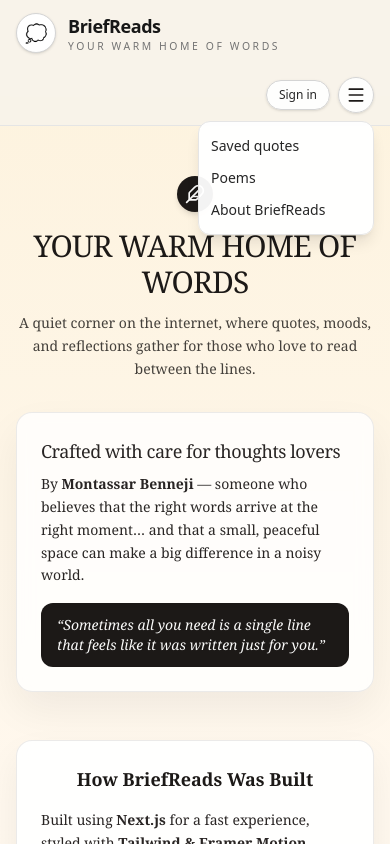
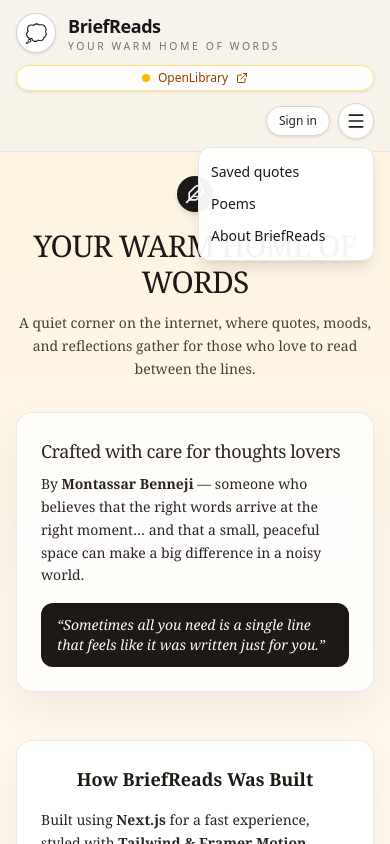
Before and after one commit to montasssar/briefreads, a Next.js app: page /about in a window 390 px wide. Both pictures are taken after a click on the button 356 px from the left and 95 px from the top of the page. Shown: the top 844 px of the page. Built offline with nearby package versions, Linux system fonts and the light colour scheme; no server answers.

Commit message:
finalized Navbar

```diff
--- a/src/components/layout/Navbar.tsx
+++ b/src/components/layout/Navbar.tsx
@@ -4,7 +4,7 @@ import { useRef, useState, useEffect } from "react";
 import Link from "next/link";
 import { usePathname, useRouter, useSearchParams } from "next/navigation";
 import { Menu, LogOut, ExternalLink, Search, X } from "lucide-react";
-import { useAuth } from "@/context/AuthContext"; // adjust path if needed
+import { useAuth } from "@/context/AuthContext";
 import { getAuth, signOut as firebaseSignOut } from "firebase/auth";
 
 export default function Navbar() {
@@ -14,9 +14,8 @@ export default function Navbar() {
   const searchParams = useSearchParams();
 
   const [menuOpen, setMenuOpen] = useState(false);
-  const [authorQuery, setAuthorQuery] = useState(
-    () => searchParams.get("author") ?? ""
-  );
+  const [authorQuery, setAuthorQuery] = useState(() => searchParams.get("author") ?? "");
+  const [scrolled, setScrolled] = useState(false);
 
   const debounceRef = useRef<ReturnType<typeof setTimeout> | null>(null);
   const menuRef = useRef<HTMLDivElement | null>(null);
@@ -27,50 +26,45 @@ export default function Navbar() {
   const userName = user?.displayName || user?.email || null;
   const userInitial = userName?.charAt(0).toUpperCase() ?? "M";
 
-  // ---------- Close menu on outside click ----------
+  // ----- Shadow on scroll -----
+  useEffect(() => {
+    const onScroll = () => {
+      if (window.scrollY > 10) setScrolled(true);
+      else setScrolled(false);
+    };
+
+    window.addEventListener("scroll", onScroll);
+    return () => window.removeEventListener("scroll", onScroll);
+  }, []);
+
+  // ----- Close menu outside click -----
   useEffect(() => {
     if (!menuOpen) return;
 
     const handleClickOutside = (event: MouseEvent) => {
       if (!menuRef.current) return;
-      if (!menuRef.current.contains(event.target as Node)) {
-        setMenuOpen(false);
-      }
+      if (!menuRef.current.contains(event.target as Node)) setMenuOpen(false);
     };
 
     document.addEventListener("mousedown", handleClickOutside);
-    return () => {
-      document.removeEventListener("mousedown", handleClickOutside);
-    };
+    return () => document.removeEventListener("mousedown", handleClickOutside);
   }, [menuOpen]);
 
-  // ---------- URL update for live author search ----------
+  // ----- Update author live -----
   const updateAuthorInUrl = (value: string) => {
     const params = new URLSearchParams(searchParams.toString());
 
-    if (value.trim()) {
-      params.set("author", value.trim());
-    } else {
-      params.delete("author");
-    }
+    if (value.trim()) params.set("author", value.trim());
+    else params.delete("author");
 
-    const qs = params.toString();
-    const targetPath = pathname || "/";
-
-    // replace() so typing doesn't spam browser history
-    router.replace(qs ? `${targetPath}?${qs}` : targetPath);
+    router.replace(params.toString() ? `${pathname}?${params}` : pathname);
   };
 
   const handleAuthorChange = (value: string) => {
     setAuthorQuery(value);
 
-    if (debounceRef.current) {
-      clearTimeout(debounceRef.current);
-    }
-
-    debounceRef.current = setTimeout(() => {
-      updateAuthorInUrl(value);
-    }, 300);
+    if (debounceRef.current) clearTimeout(debounceRef.current);
+    debounceRef.current = setTimeout(() => updateAuthorInUrl(value), 300);
   };
 
   const handleClearAuthor = () => {
@@ -97,18 +91,23 @@ export default function Navbar() {
   };
 
   return (
-    <header className="fixed inset-x-0 top-0 z-50 border-b border-neutral-200 bg-[#F8F3E9]/95 backdrop-blur">
+    <header
+      className={`
+        fixed inset-x-0 top-0 z-50 border-b border-neutral-200
+        bg-[#F8F3E9]/95 backdrop-blur
+        transition-shadow duration-300
+        ${scrolled ? "shadow-md" : "shadow-none"}
+      `}
+    >
       <div className="mx-auto flex max-w-6xl flex-col gap-3 px-4 py-3 sm:flex-row sm:items-center sm:justify-between">
-        {/* LEFT: Logo + tagline */}
+
+        {/* LEFT: Logo */}
         <div className="flex items-center gap-3">
           <div className="flex h-10 w-10 items-center justify-center rounded-full border border-neutral-300 bg-white shadow-sm">
             <span className="text-lg">💭</span>
           </div>
           <div className="leading-tight">
-            <Link
-              href="/"
-              className="text-lg font-semibold tracking-tight text-neutral-900"
-            >
+            <Link href="/" className="text-lg font-semibold tracking-tight text-neutral-900">
               BriefReads
             </Link>
             <p className="text-[0.65rem] uppercase tracking-[0.25em] text-neutral-500">
@@ -117,21 +116,22 @@ export default function Navbar() {
           </div>
         </div>
 
-        {/* MIDDLE: OpenLibrary + author search */}
+        {/* MIDDLE: OpenLibrary + Search */}
         <div className="flex flex-1 flex-col gap-2 sm:max-w-xl sm:flex-row sm:items-center sm:justify-center">
-          {/* OpenLibrary badge – hidden on very small screens */}
+
+          {/* OpenLibrary visible on all devices */}
           <a
             href="https://openlibrary.org"
             target="_blank"
             rel="noreferrer"
-            className="hidden items-center justify-center gap-2 rounded-full border border-amber-200 bg-white/80 px-3 py-1 text-xs font-medium text-amber-800 shadow-sm md:inline-flex"
+            className="inline-flex items-center justify-center gap-2 rounded-full border border-amber-200 bg-white/80 px-3 py-1 text-xs font-medium text-amber-800 shadow-sm"
           >
             <span className="inline-block h-2 w-2 rounded-full bg-amber-400" />
             OpenLibrary
             <ExternalLink className="h-3 w-3" />
           </a>
 
-          {/* Author-only search – only on home page */}
+          {/* Search */}
           {isHome && (
             <div className="w-full flex items-center justify-center">
               <div className="flex w-full max-w-[420px] items-center rounded-full border border-neutral-200 bg-white/90 px-3 shadow-sm focus-within:border-neutral-400 focus-within:ring-1 focus-within:ring-neutral-300">
@@ -148,7 +148,6 @@ export default function Navbar() {
                     type="button"
                     onClick={handleClearAuthor}
                     className="ml-1 flex h-6 w-6 items-center justify-center rounded-full bg-neutral-100 text-neutral-500 hover:bg-neutral-200"
-                    aria-label="Clear author"
                   >
                     <X className="h-3 w-3" />
                   </button>
@@ -158,78 +157,46 @@ export default function Navbar() {
           )}
         </div>
 
-        {/* RIGHT: user info + auth + menu */}
-        <div
-          ref={menuRef}
-          className="relative flex items-center justify-end gap-2 sm:gap-3"
-        >
-          {userName ? (
-            <div className="flex flex-wrap items-center gap-2">
-              <span className="hidden text-xs text-neutral-600 sm:inline">
-                Signed in as
-              </span>
-              <span className="hidden text-sm font-medium text-neutral-900 sm:inline">
-                {userName}
-              </span>
-              <div className="flex h-8 w-8 items-center justify-center rounded-full bg-neutral-900 text-xs font-semibold text-white">
-                {userInitial}
-              </div>
-            </div>
-          ) : (
+        {/* RIGHT: Auth + Menu */}
+        <div ref={menuRef} className="relative flex items-center justify-end gap-2 sm:gap-3">
+          {!userName ? (
             <button
-              type="button"
               onClick={handleSignIn}
               className="rounded-full border border-neutral-300 bg-white/90 px-3 py-1.5 text-xs font-medium text-neutral-800 shadow-sm"
             >
               Sign in
             </button>
-          )}
+          ) : (
+            <>
+              <div className="hidden sm:flex items-center gap-2">
+                <span className="text-sm font-medium text-neutral-900">{userName}</span>
+                <div className="flex h-8 w-8 items-center justify-center rounded-full bg-neutral-900 text-xs font-semibold text-white">
+                  {userInitial}
+                </div>
+              </div>
 
-          {userName && (
               <button
-              type="button"
                 onClick={handleSignOut}
                 className="flex items-center gap-1 rounded-full border border-neutral-300 bg-white/90 px-2.5 py-1.5 text-xs font-medium text-neutral-800 shadow-sm"
               >
                 <LogOut className="h-3.5 w-3.5" />
                 <span className="hidden sm:inline">Sign out</span>
               </button>
+            </>
           )}
 
-          {/* Menu button */}
           <button
-            type="button"
             onClick={() => setMenuOpen((prev) => !prev)}
             className="flex h-9 w-9 items-center justify-center rounded-full border border-neutral-300 bg-white/90 shadow-sm"
-            aria-label="Open menu"
           >
             <Menu className="h-5 w-5" />
           </button>
 
-          {/* Dropdown menu with Saved, Poems, About */}
           {menuOpen && (
             <div className="absolute right-0 top-11 w-44 rounded-xl border border-neutral-200 bg-white/95 py-2 text-sm shadow-lg">
-              <Link
-                href="/saved"
-                className="block px-3 py-1.5 text-neutral-800 hover:bg-neutral-100"
-                onClick={() => setMenuOpen(false)}
-              >
-                Saved quotes
-              </Link>
-              <Link
-                href="/poems"
-                className="block px-3 py-1.5 text-neutral-800 hover:bg-neutral-100"
-                onClick={() => setMenuOpen(false)}
-              >
-                Poems
-              </Link>
-              <Link
-                href="/about"
-                className="block px-3 py-1.5 text-neutral-800 hover:bg-neutral-100"
-                onClick={() => setMenuOpen(false)}
-              >
-                About BriefReads
-              </Link>
+              <Link href="/saved" className="block px-3 py-1.5 hover:bg-neutral-100" onClick={() => setMenuOpen(false)}>Saved quotes</Link>
+              <Link href="/poems" className="block px-3 py-1.5 hover:bg-neutral-100" onClick={() => setMenuOpen(false)}>Poems</Link>
+              <Link href="/about" className="block px-3 py-1.5 hover:bg-neutral-100" onClick={() => setMenuOpen(false)}>About BriefReads</Link>
             </div>
           )}
         </div>
```
Lines whose indentation alone changed are shown as unchanged.
